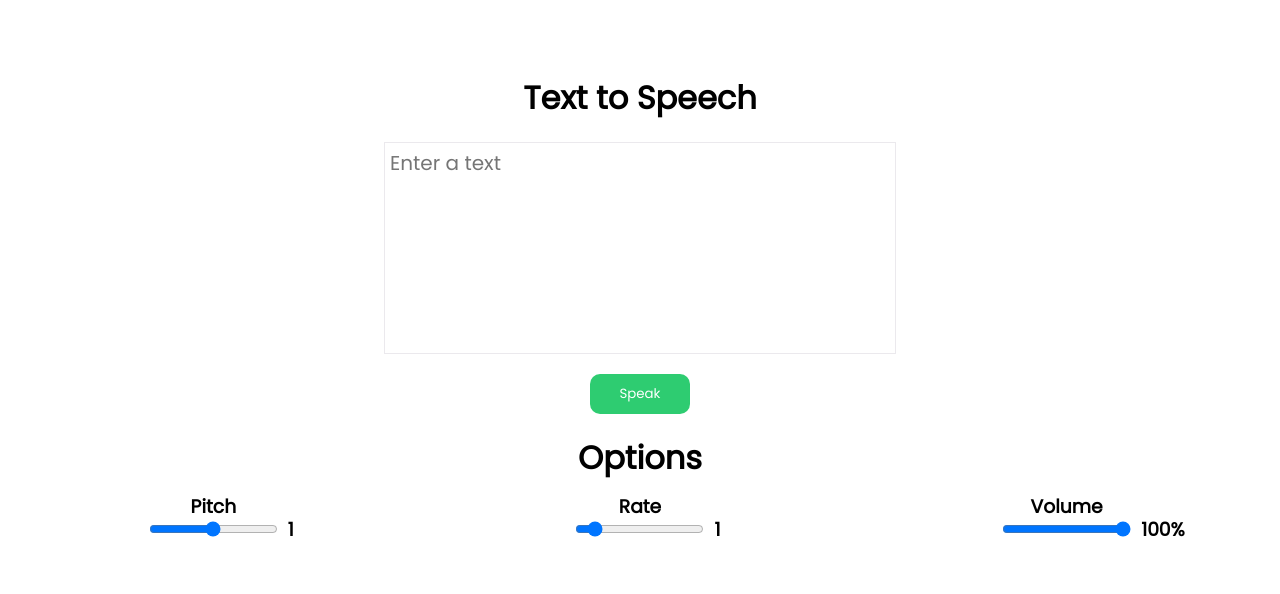
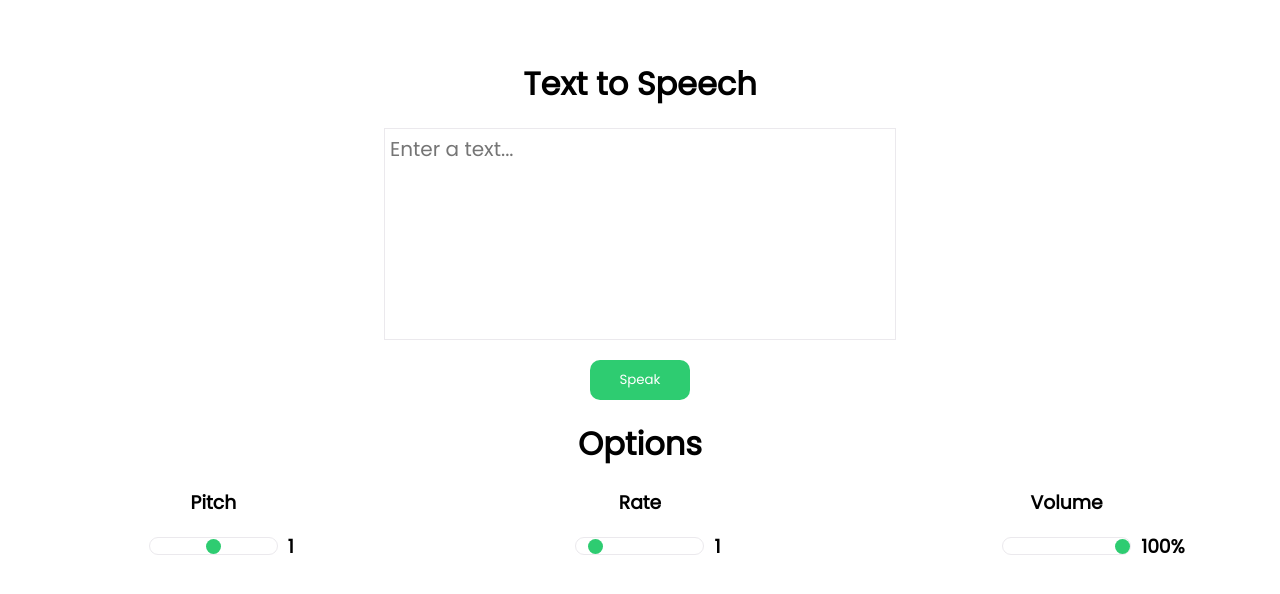
Before and after one commit to aleksaa03/Text-to-Speech, a plain HTML site: page Text to Speech/index.html in a window 1280 px wide. Drawn offline with Linux system fonts and the light colour scheme.

Commit message:
Add files via upload

```diff
--- a/Text to Speech/app.js
+++ b/Text to Speech/app.js
@@ -9,6 +9,7 @@ var speechOptions = window.speechSynthesis;
 
 function textToSpeech() {
   speech.text = inputText.value;
+  speech.voice = speechOptions.getVoices()[0];
   speechOptions.speak(speech);
 }
 
--- a/Text to Speech/index.html
+++ b/Text to Speech/index.html
@@ -14,7 +14,7 @@
   <body>
     <div class="main" id="main">
       <h1>Text to Speech</h1>
-      <textarea name="" id="text" cols="30" rows="10" placeholder="Enter a text"></textarea>
+      <textarea name="" id="text" cols="30" rows="10" placeholder="Enter a text..."></textarea>
       <button onclick="textToSpeech()">Speak</button>
     </div>
     <h1 id="options">Options</h1>
--- a/Text to Speech/style.css
+++ b/Text to Speech/style.css
@@ -9,7 +9,7 @@
   justify-content: center;
   align-items: center;
   flex-direction: column;
-  padding-top: 5%;
+  padding-top: 50px;
 }
 .main h1,
 .main textarea,
@@ -68,6 +68,33 @@
   left: 100%;
   margin: 0 10px;
 }
+.options h3,
+.options input[type="range"] {
+  margin: 10px 0;
+}
+.options input[type="range"] {
+  width: 100%;
+  -webkit-appearance: none;
+  cursor: pointer;
+}
+.options input[type="range"]:focus {
+  outline: none;
+}
+.options input[type="range"]::-webkit-slider-runnable-track {
+  height: 18px;
+  background: #ffffff;
+  border: 1px solid #ebe9ed;
+  border-radius: 24px;
+}
+.options input[type="range"]::-webkit-slider-thumb {
+  -webkit-appearance: none;
+  border: none;
+  height: 15px;
+  width: 15px;
+  border-radius: 24px;
+  background: #2ecc71;
+  margin-top: 0.5px;
+}
 @media only screen and (max-width: 768px) {
   .main textarea {
     width: 90%;
@@ -78,6 +105,6 @@
   .options .pitch,
   .options .rate,
   .options .volume {
-    margin: 20px 0;
+    margin: 10px 0;
   }
 }
```
